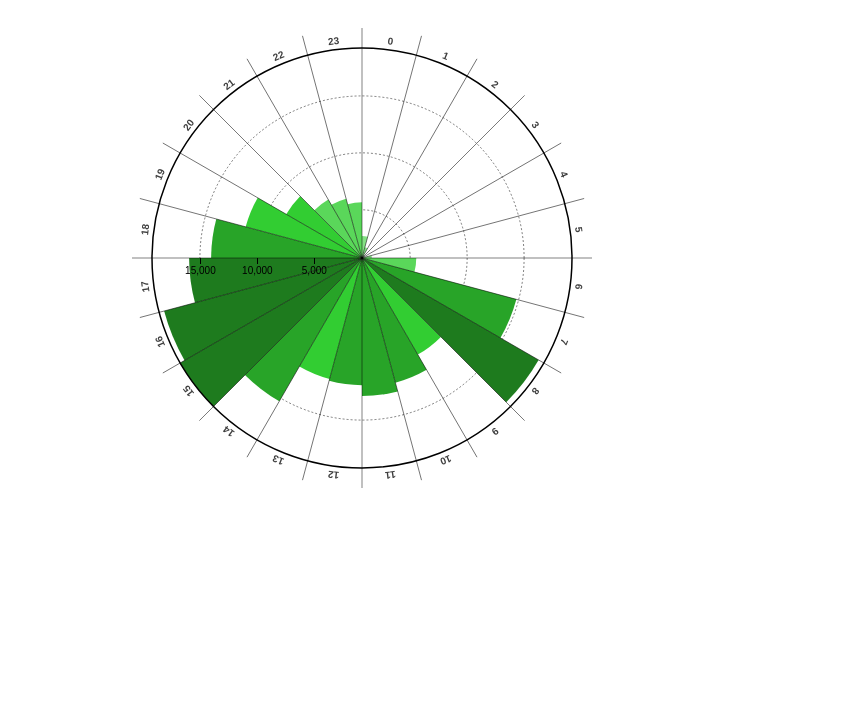
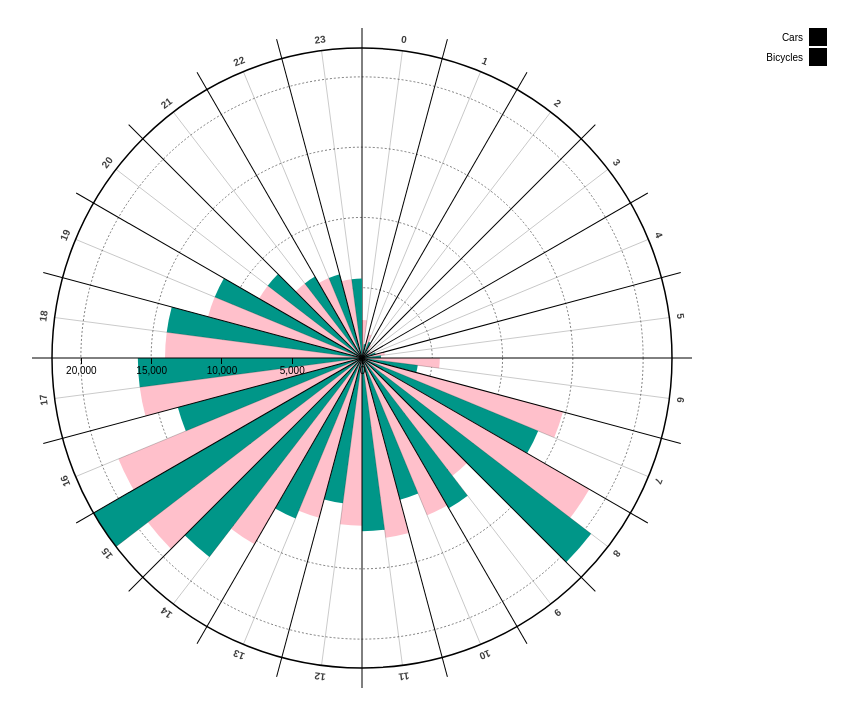
Before and after one commit to matwii/matwii.github.io, a plain HTML site: page testRadial/index.html in a window 1280 px wide. Shown: the whole page, without its empty margins (126-984 px from the left). Drawn offline with nearby package versions, Linux system fonts and the light colour scheme.

Commit message:
Added another graph for comparing

```diff
--- a/testRadial/index.html
+++ b/testRadial/index.html
@@ -20,4 +20,4 @@ body {
 </style>
 <body onload="renderGraph()">
   <script src="https://d3js.org/d3.v4.min.js"></script>
-<script src="./script.js"  type="text/javascript"></script>
+<script src="./script2.js"  type="text/javascript"></script>
--- /dev/null
+++ b/testRadial/script2.js
@@ -0,0 +1,196 @@
+function renderGraph() {
+  console.log('test2');
+  console.log('This is not working?');
+
+  var width = 960,
+    height = 700,
+    barHeight = height / 2 - 40;
+
+  var formatNumber = d3.format("s");
+
+  var color = ["pink", "#009688"]
+
+  var svg = d3.select('body').append("svg")
+    .attr("width", width)
+    .attr("height", height)
+    .append("g")
+    .attr("transform", "translate(" + width / 2 + "," + height / 2 + ")");
+
+
+
+  var newData = [2701, 1751, 1076, 770, 830, 1633, 5536, 14802, 18675, 10563, 12109, 12894, 11935, 11766, 15301, 19206, 18755, 15947, 14013, 11341, 8452, 6688, 6162, 5654];
+  var newData2 = [1000, 1250, 712, 500, 1000, 1353, 4000, 13566, 20543, 12346, 10433, 12321, 10421, 12354, 17837, 22054, 13567, 15947, 14013, 11341, 8452, 6688, 6162, 5654];
+  var data = [];
+
+  newData.map(function(d, i) {
+    console.log(d);
+    data.push({
+      hour: i,
+      value: [{
+        value: d,
+        color: "pink"
+      }]
+    })
+  })
+
+  newData2.map(function(d, i) {
+    data[i].value.push({
+      value: d,
+      color: "#009688"
+    })
+  })
+
+  console.log(data);
+
+  var statesNames = data.map(function(d) {
+    return d.hour;
+  });
+  var ageNames = ['Bicycles', 'Cars'];
+
+  var barScale = d3.scaleLinear()
+    .domain([0, d3.max(data, function(d) {
+      return d3.max(d.value, function(d) {
+        return d.value;
+      });
+    })])
+    .range([0, barHeight]);
+
+  var numBarsStates = statesNames.length;
+  var numBarsAges = ageNames.length;
+
+  var x = d3.scaleLinear()
+    .domain([0, d3.max(data, function(d) {
+      return d3.max(d.value, function(d) {
+        return d.value;
+      });
+    })])
+    .range([0, -barHeight]);
+
+  var xAxis = d3.axisBottom(x)
+    .ticks(5);
+
+  var circles = svg.selectAll("circle")
+    .data(x.ticks(5))
+    .enter().append("circle")
+    .attr("r", function(d) {
+      return barScale(d);
+    })
+    .style("fill", "none")
+    .style("stroke", "black")
+    .style("stroke-dasharray", "2,2")
+    .style("stroke-width", ".5px");
+
+  var states = svg.selectAll(".state")
+    .data(data)
+    .enter().append("g")
+    .attr("class", "state")
+    .attr("transform", function(d, i) {
+      return "rotate(" + (i * 360 / numBarsStates) + ")";
+    });
+
+  var arc = d3.arc()
+    .startAngle(function(d, i) {
+      return (i * 2 * Math.PI) / (numBarsAges * numBarsStates);
+    })
+    .endAngle(function(d, i) {
+      return ((i + 1) * 2 * Math.PI) / (numBarsAges * numBarsStates);
+    })
+    .innerRadius(0);
+
+  var segments = states.selectAll("path")
+    .data(function(d) {
+      return d.value;
+    }).enter().append("path")
+    .each(function(d) {
+      d.outerRadius = 0;
+    })
+    .style("fill", function(d) {
+      return d.color;
+    })
+    .attr("d", arc);
+
+  segments.transition().duration(1200).delay(function(d, i) {
+      return (25 - i);
+    })
+    .attrTween("d", function(d, index) {
+      var i = d3.interpolate(d.outerRadius, barScale(d.value));
+      return function(t) {
+        d.outerRadius = i(t);
+        return arc(d, index);
+      };
+    });
+
+  svg.append("circle")
+    .attr("r", barHeight)
+    .classed("outer", true)
+    .style("fill", "none")
+    .style("stroke", "black")
+    .style("stroke-width", "1.5px");
+
+  states.selectAll("line")
+    .data(function(d) {
+      return d.value;
+    })
+    .enter().append("line")
+    .attr("y2", function(d, i) {
+      return i === 0 ? -barHeight - 20 : -barHeight;
+    })
+    .style("stroke", "black")
+    .style("stroke-width", function(d, i) {
+      return i === 0 ? "1px" : "0.2px";
+    })
+    .attr("transform", function(d, i) {
+      return "rotate(" + (i * 360 / (numBarsAges * numBarsStates)) + ")";
+    })
+
+  svg.append("g")
+    .attr("class", "x axis")
+    .call(xAxis);
+
+  var labelRadius = barHeight * 1.025;
+
+  var labels = svg.append("g")
+    .classed("labels", true);
+
+  labels.append("def")
+    .append("path")
+    .attr("id", "label-path")
+    .attr("d", "m0 " + -labelRadius + " a" + labelRadius + " " + labelRadius + " 0 1,1 -0.01 0");
+
+  labels.selectAll("text")
+    .data(statesNames)
+    .enter().append("text")
+    .style("text-anchor", "middle")
+    .style("font-weight", "bold")
+    .style("fill", function(d, i) {
+      return "#3e3e3e";
+    })
+    .append("textPath")
+    .attr("xlink:href", "#label-path")
+    .attr("startOffset", function(d, i) {
+      return i * 100 / numBarsStates + 50 / numBarsStates + '%';
+    })
+    .text(function(d) {
+      return d;
+    });
+
+    // legend
+ var legend = svg.selectAll(".legend")
+     .data(ageNames.slice().reverse())
+   .enter().append("g")
+     .attr("class", "legend")
+     .attr("transform", function(d, i) { return "translate("+ -width/2 + "," + (-(height/2 - 20) + (i * 20)) + ")"; });
+
+ legend.append("rect")
+       .attr("x", width - 33)
+       .attr("width", 18)
+       .attr("height", 18)
+       .style("fill", color);
+
+ legend.append("text")
+       .attr("x", width - 39)
+       .attr("y", 9)
+       .attr("dy", ".35em")
+       .style("text-anchor", "end")
+       .text(function(d) { return d; });
+}
```
